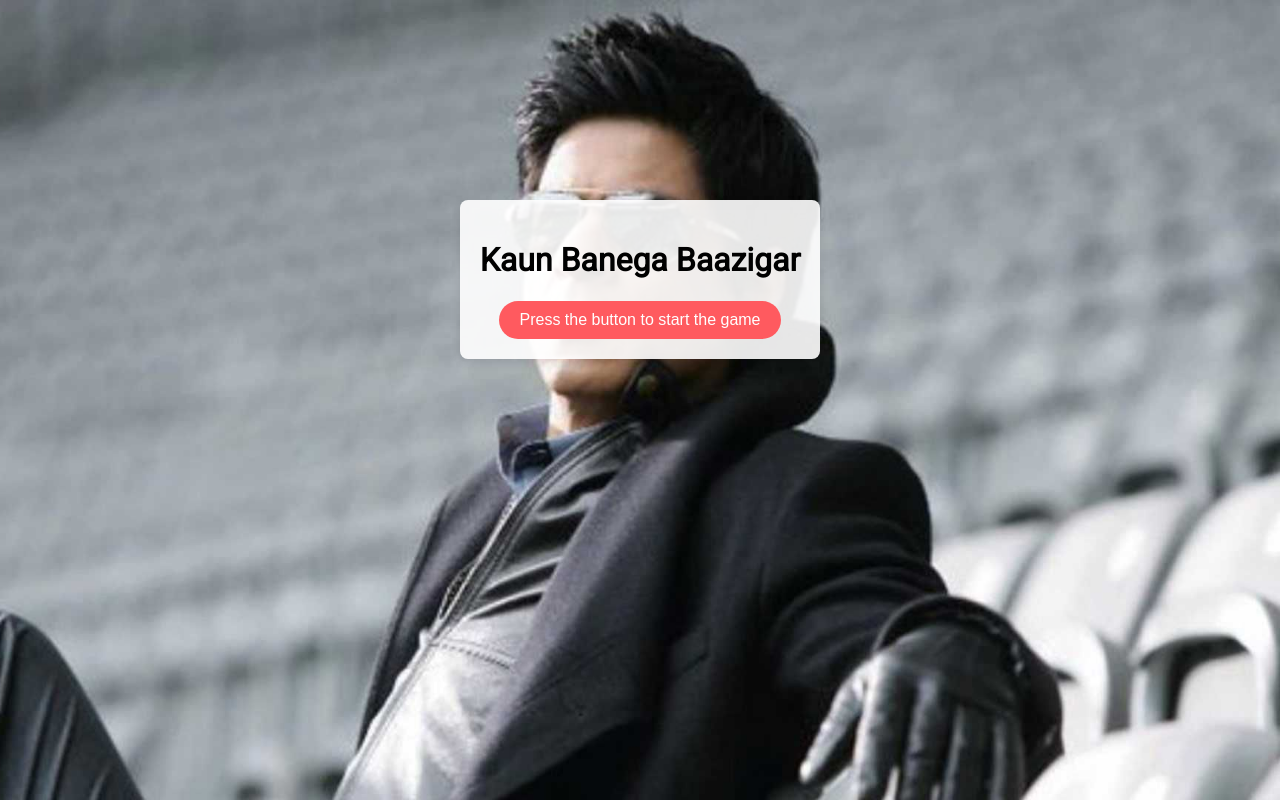
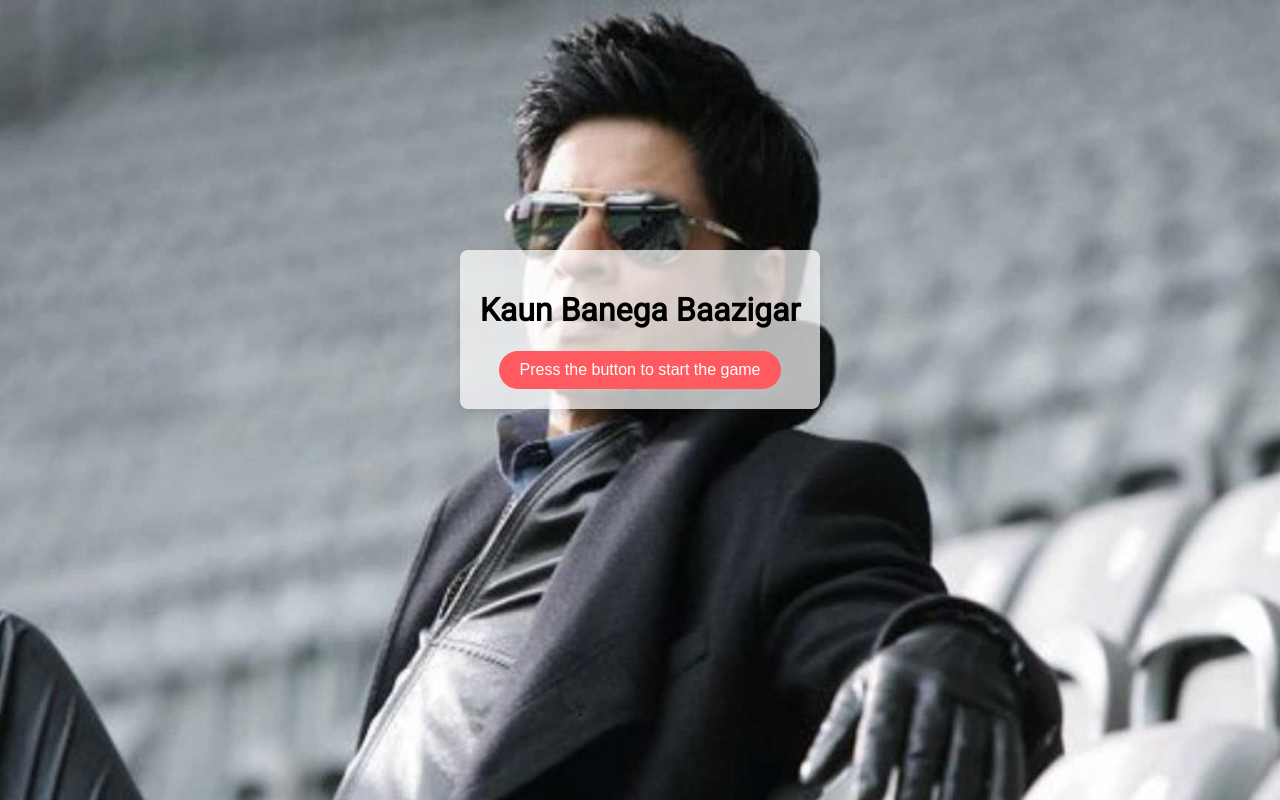
Before and after one commit to sakets12/birthday-trivia, a plain HTML site: page index.html in a window 1280 px wide. Drawn offline with Linux system fonts and the light colour scheme.

Commit message:
:lipstick: some more UI changes to text and translucency

```diff
--- a/style.css
+++ b/style.css
@@ -13,8 +13,8 @@ body {
 
 .container {
   max-width: 600px;
-  margin: 200px auto; /* lower window vertically */
-  background: rgba(255, 255, 255, 0.9);
+  margin: 250px auto; /* lowered further */
+  background: rgba(255, 255, 255, 0.7); /* more translucent */
   padding: 20px;
   border-radius: 8px;
   box-shadow: 0 4px 8px rgba(0,0,0,0.1);
```
